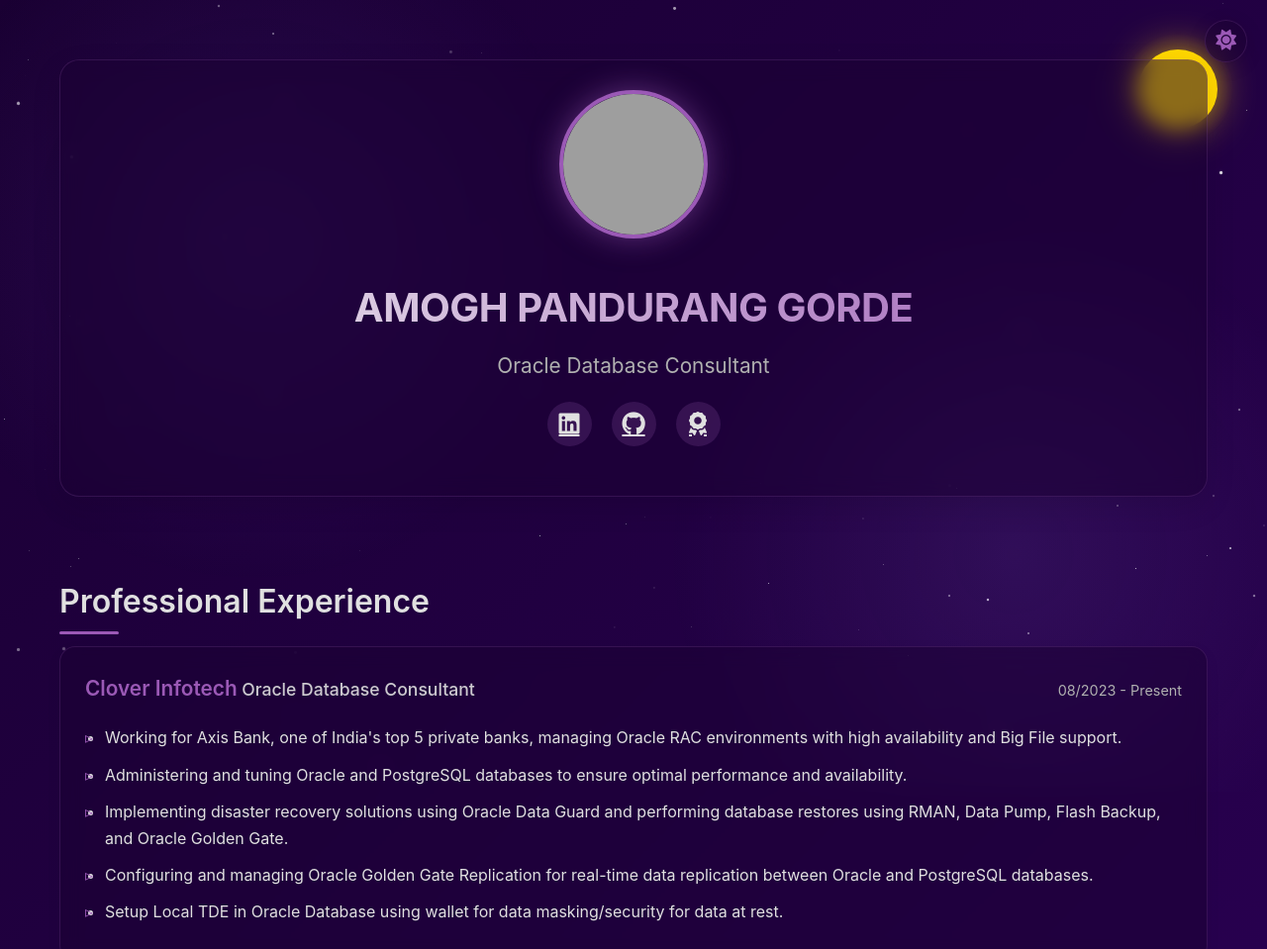
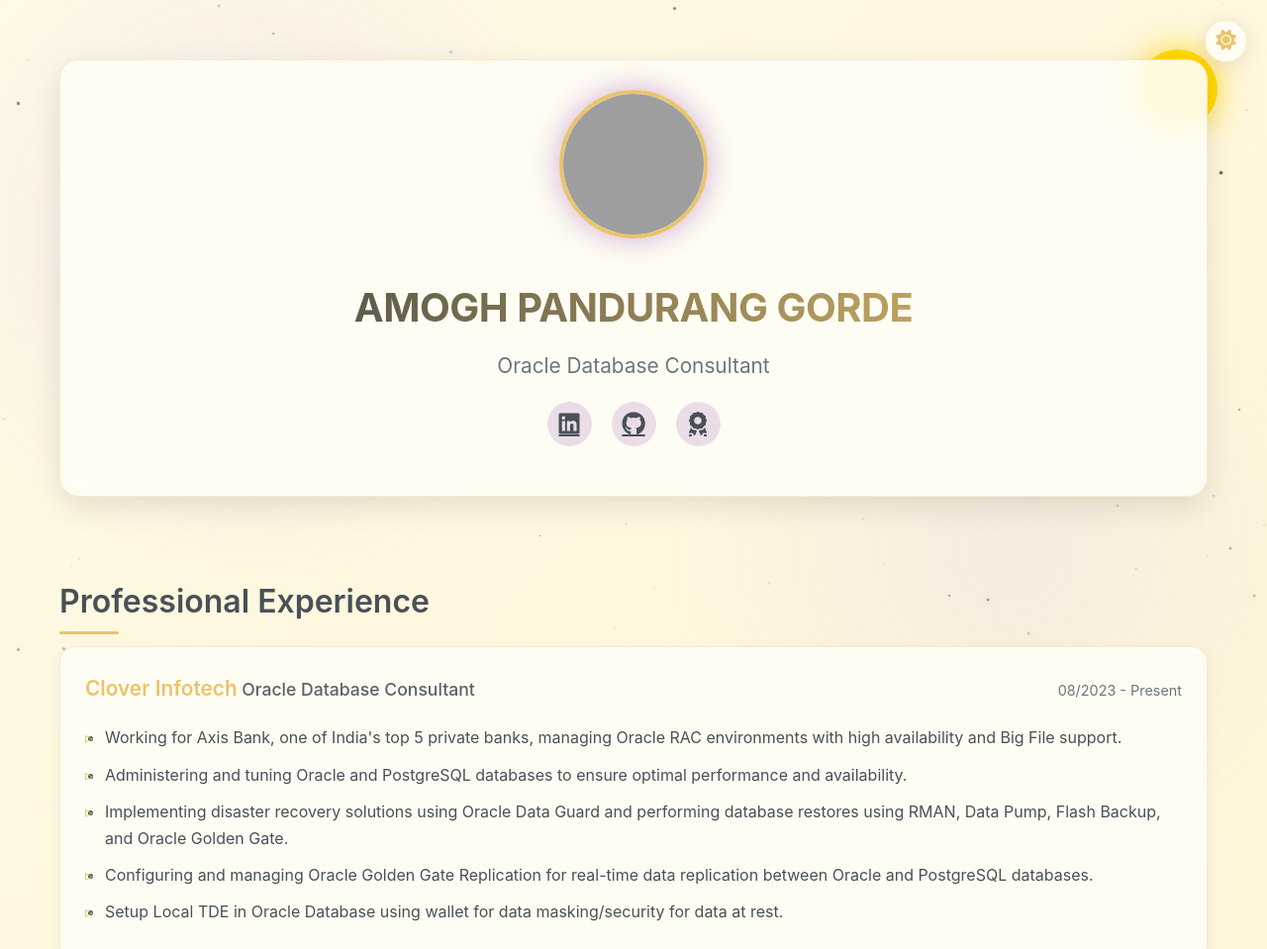
Before and after one commit to amoghgorde/amoghgordeportfolio, a plain HTML site: page index.html in a window 1280 px wide. Shown: the top 959 px of the page at 99% size. Drawn offline with Linux system fonts and the light colour scheme; grey boxes are pictures that could not be loaded.

Commit message:
color changes

```diff
--- a/index.html
+++ b/index.html
@@ -7,24 +7,38 @@
     <link rel="stylesheet" href="https://cdnjs.cloudflare.com/ajax/libs/font-awesome/6.4.0/css/all.min.css">
     <style>
         /* Base Styles */
+/* Updated Light Mode with Soft Yellow Theme */
 :root {
-    /* (Keep existing light mode variables the same) */
-    --primary: #6a0dad;
-    --secondary: #9b59b6;
-    --dark: #121212;
-    --light: #f0f0f0;
-    --text: #e0e0e0;
-    --text-secondary: #b0b0b0;
-    --bg-gradient: linear-gradient(135deg, #1a0033 0%, #330066 100%);
-    --card-bg: rgba(26, 0, 51, 0.5);
-    --card-border: rgba(155, 89, 182, 0.2);
-    --star-color: white;
+    --primary: #d4a017;  /* Warm gold/yellow */
+    --secondary: #e9c46a;  /* Soft yellow */
+    --dark: #f8f9fa;  /* Very light gray */
+    --light: #343a40;  /* Dark gray for text */
+    --text: #495057;  /* Dark gray text */
+    --text-secondary: #6c757d;  /* Medium gray */
+    --bg-gradient: linear-gradient(135deg, #fff9e6 0%, #fff3cc 100%);
+    --card-bg: rgba(255, 253, 245, 0.9);
+    --card-border: rgba(233, 196, 106, 0.3);
+    --star-color: #343a40;
     --moon-display: none;
-    --sun-display: none;
-    --star-glow: none;
+    --sun-display: block;
+    --star-glow: 0 0 10px rgba(233, 196, 106, 0.5);
+    --transition-time: 0.6s;
+    --transition-easing: cubic-bezier(0.25, 0.46, 0.45, 0.94);
 }
 
-/* Updated Dark Mode with Blue Gradient */
+/* Update sun color to match yellow theme */
+.sun {
+    background: #ffd43b;
+    box-shadow: 0 0 40px rgba(255, 212, 59, 0.7);
+}
+
+/* Update galaxy background for light mode */
+.galaxy-bg {
+    background: radial-gradient(circle at 20% 30%, rgba(233, 196, 106, 0.1) 0%, transparent 30%),
+                radial-gradient(circle at 80% 70%, rgba(255, 213, 79, 0.1) 0%, transparent 30%);
+}
+
+/* Keep the dark mode blue gradient we created earlier */
 [data-theme="dark"] {
     --primary: #3498db;
     --secondary: #2980b9;
@@ -39,18 +53,6 @@
     --moon-display: block;
     --sun-display: none;
     --star-glow: 0 0 10px rgba(52, 152, 219, 0.7);
-}
-
-/* Update the galaxy background for dark mode */
-[data-theme="dark"] .galaxy-bg {
-    background: radial-gradient(circle at 20% 30%, rgba(52, 152, 219, 0.2) 0%, transparent 30%),
-                radial-gradient(circle at 80% 70%, rgba(41, 128, 185, 0.2) 0%, transparent 30%);
-}
-
-/* Update moon color to match blue theme */
-.moon {
-    background: #e0f2fe;
-    box-shadow: 0 0 30px rgba(224, 242, 254, 0.5);
 }
 
         * {
```
